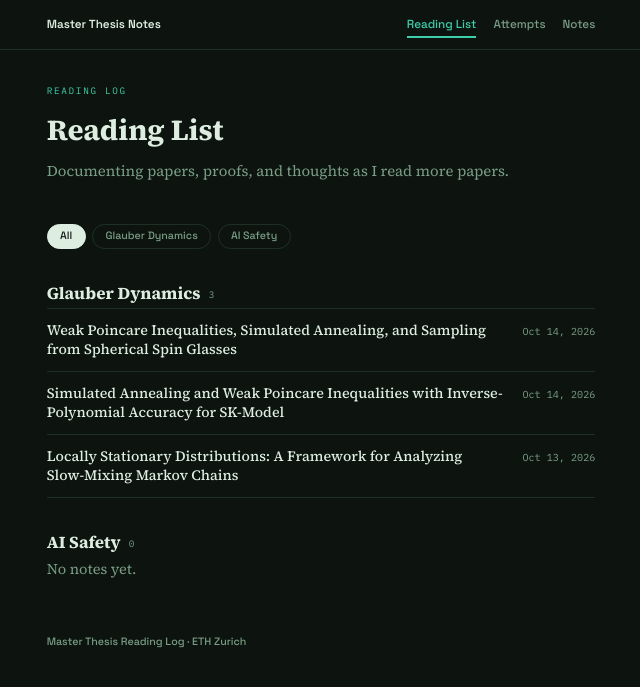
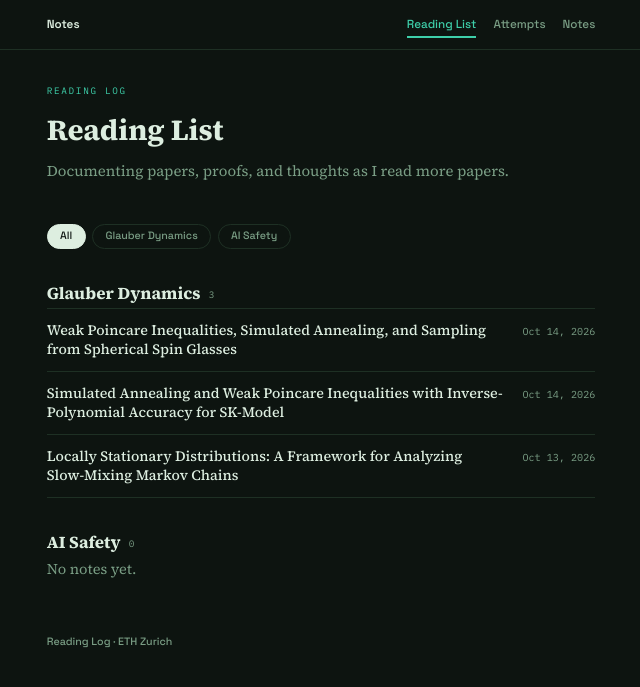
Before and after one commit to shmoshua/shmoshua.github.io, a Jekyll site: the page built from index.html, in a window 1280 px wide. Shown: the top 687 px of the page, without its empty margins (319-959 px from the left). Built offline with Jekyll 4.4.1, drawn with Linux system fonts in a browser that asks for light colours.

Commit message:
more stuff

```diff
--- a/_config.yml
+++ b/_config.yml
@@ -1,4 +1,4 @@
-title: Master Thesis Notes
+title: Notes
 
 # Each file in _posts/ becomes /posts/YYYY-MM-DD-name.html
 permalink: /posts/:year-:month-:day-:title:output_ext
--- a/_notes/graph-debate.html
+++ b/_notes/graph-debate.html
@@ -276,12 +276,12 @@
         <li>The Judge calls an oracle that returns $\varphi_{u_r}$ and $(v,\psi_{u_rv})_{v\in \partial u_r}$.</li>
         <li> The Judge computes the <b>tilted local field</b> $\theta_{I_r}(u_r)$.
         <li> If $u_r$ has no children, Alice wins if and only if $|a_r - \theta_{I_r}(u_r)|\le \eps$.</li>
-        <li> Otherwise, for each <i>child</i> $w$ of $u_r$, Alice announces the tilted field $h_w$ of $w$. Alice loses, if:
+        <li> Otherwise, for each <i>child</i> $v$ of $u_r$, Alice announces the tilted field $h_v$ of $w$. Alice loses, if:
         $$
-            \left|a_r - \theta_r (u_r)-\sum_{w \in \partial u_r \backslash U_r}\Phi_{u_r w}(h_w)\right|> \eps
+            \left|a_r - \theta_{I_r} (u_r)-\sum_{v\text{ child}}\Phi_{u_r v}(h_v)\right|> \eps
         $$
         </li>
-        <li> Bob selects a child $w$ and $I_{r+1}:= I^{(w)}_r$ and $a_{r+1}:= h_w$.</li>
+        <li> Bob selects a child $v$ and $I_{r+1}:= I^{(v)}_r$ and $a_{r+1}:= h_v$.</li>
 
         </li>
     </ol>
--- a/index.html
+++ b/index.html
@@ -6,7 +6,7 @@
 <head>
   <meta charset="utf-8">
   <meta name="viewport" content="width=device-width, initial-scale=1">
-  <title>Master Thesis Reading Log</title>
+  <title>Reading Log</title>
 
   <!-- Fonts -->
   <link rel="preconnect" href="https://fonts.googleapis.com">
@@ -95,7 +95,7 @@
 </script>
 
 <footer class="article">
-  <p>Master Thesis Reading Log · ETH Zurich</p>
+  <p>Reading Log · ETH Zurich</p>
 </footer>
 
 </body>
```
Also changed, not shown: README.md.
